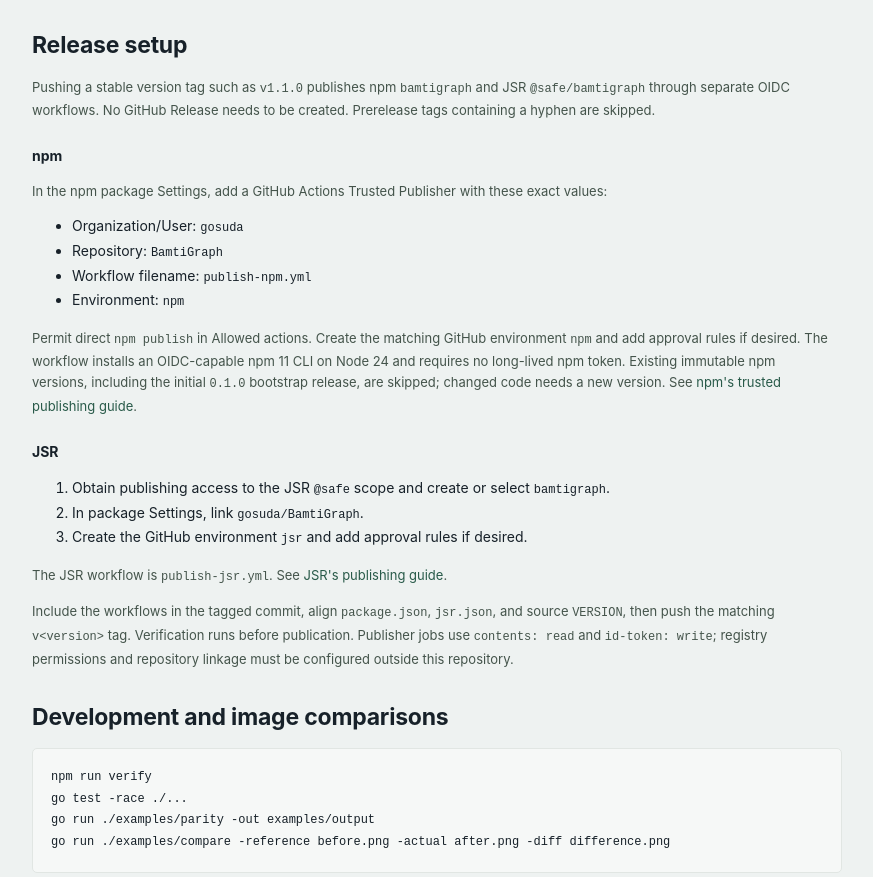
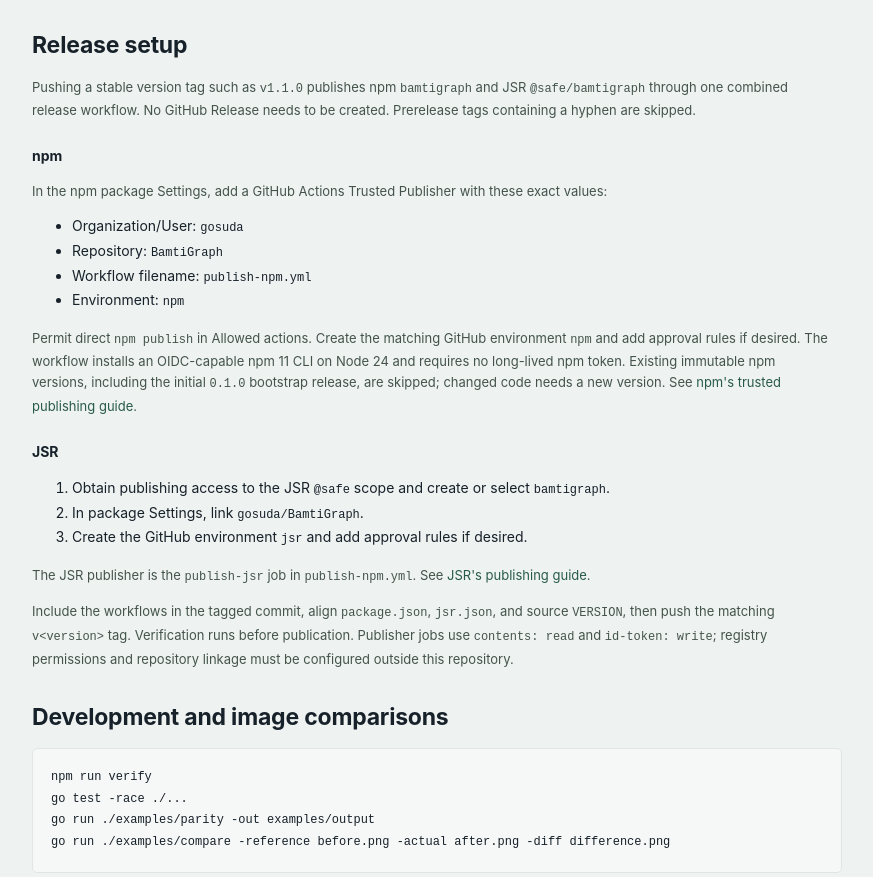
Before and after one commit to gosuda/BamtiGraph, a website: page docs/index.html in a window 1280 px wide. Shown: the part 2209-3086 px from the top of the page, without its empty margins (314-1187 px from the left). Drawn offline with Linux system fonts and the light colour scheme.

Commit message:
Point JSR release docs at the combined publish workflow
PR 1 deleted publish-jsr.yml and moved JSR publication into the
publish-jsr job of publish-npm.yml, but docs/index.html still
described separate OIDC workflows and named the deleted file.

Name the combined workflow and the job that owns JSR publication.

```diff
--- a/docs/index.html
+++ b/docs/index.html
@@ -24,9 +24,9 @@ go run ./cmd/bamtigraph -demo -watermark BAMTIGRAPH -o branded.png</pre><p>Start
 go test -race ./...</pre><p>Pin data, options, timezone data, runtime, and fonts for repeatability. The native golden is font-bound; it skips when font fingerprints differ.</p></section>
 <section id="examples"><h2>Runnable examples</h2><div class="small-links"><a href="../examples/minimal.html">Minimal browser integration</a><a href="../examples/metrics.html">CPU, memory, and temperature</a><a href="../examples/live.html">Bounded live-update simulation</a><a href="../examples/csv.html">Local CSV import</a><a href="../examples/precision.html">Pixel and integer-scale checks</a></div><p>Go examples also cover quickstart, dashboards, counters, image comparisons, and loopback HTTP rendering. See the README for commands.</p></section>
 <section id="publishing"><h2>Release setup</h2>
-<p>Pushing a stable version tag such as <code>v1.1.0</code> publishes npm <code>bamtigraph</code> and JSR <code>@safe/bamtigraph</code> through separate OIDC workflows. No GitHub Release needs to be created. Prerelease tags containing a hyphen are skipped.</p>
+<p>Pushing a stable version tag such as <code>v1.1.0</code> publishes npm <code>bamtigraph</code> and JSR <code>@safe/bamtigraph</code> through one combined release workflow. No GitHub Release needs to be created. Prerelease tags containing a hyphen are skipped.</p>
 <h3>npm</h3><p>In the npm package Settings, add a GitHub Actions Trusted Publisher with these exact values:</p><ul><li>Organization/User: <code>gosuda</code></li><li>Repository: <code>BamtiGraph</code></li><li>Workflow filename: <code>publish-npm.yml</code></li><li>Environment: <code>npm</code></li></ul><p>Permit direct <code>npm publish</code> in Allowed actions. Create the matching GitHub environment <code>npm</code> and add approval rules if desired. The workflow installs an OIDC-capable npm 11 CLI on Node 24 and requires no long-lived npm token. Existing immutable npm versions, including the initial <code>0.1.0</code> bootstrap release, are skipped; changed code needs a new version. See <a href="https://docs.npmjs.com/trusted-publishers/">npm's trusted publishing guide</a>.</p>
-<h3>JSR</h3><ol><li>Obtain publishing access to the JSR <code>@safe</code> scope and create or select <code>bamtigraph</code>.</li><li>In package Settings, link <code>gosuda/BamtiGraph</code>.</li><li>Create the GitHub environment <code>jsr</code> and add approval rules if desired.</li></ol><p>The JSR workflow is <code>publish-jsr.yml</code>. See <a href="https://jsr.io/docs/publishing-packages#publishing-from-github-actions">JSR's publishing guide</a>.</p>
+<h3>JSR</h3><ol><li>Obtain publishing access to the JSR <code>@safe</code> scope and create or select <code>bamtigraph</code>.</li><li>In package Settings, link <code>gosuda/BamtiGraph</code>.</li><li>Create the GitHub environment <code>jsr</code> and add approval rules if desired.</li></ol><p>The JSR publisher is the <code>publish-jsr</code> job in <code>publish-npm.yml</code>. See <a href="https://jsr.io/docs/publishing-packages#publishing-from-github-actions">JSR's publishing guide</a>.</p>
 <p>Include the workflows in the tagged commit, align <code>package.json</code>, <code>jsr.json</code>, and source <code>VERSION</code>, then push the matching <code>v&lt;version&gt;</code> tag. Verification runs before publication. Publisher jobs use <code>contents: read</code> and <code>id-token: write</code>; registry permissions and repository linkage must be configured outside this repository.</p></section>
 <section id="development"><h2>Development and image comparisons</h2><pre class="code">npm run verify
 go test -race ./...
```
